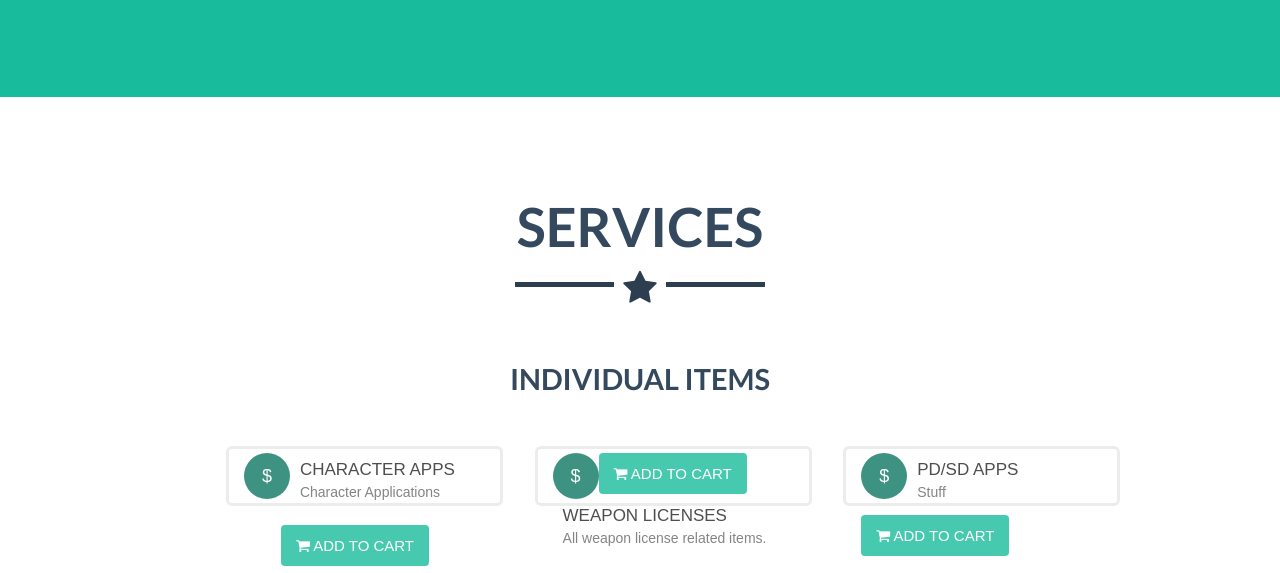
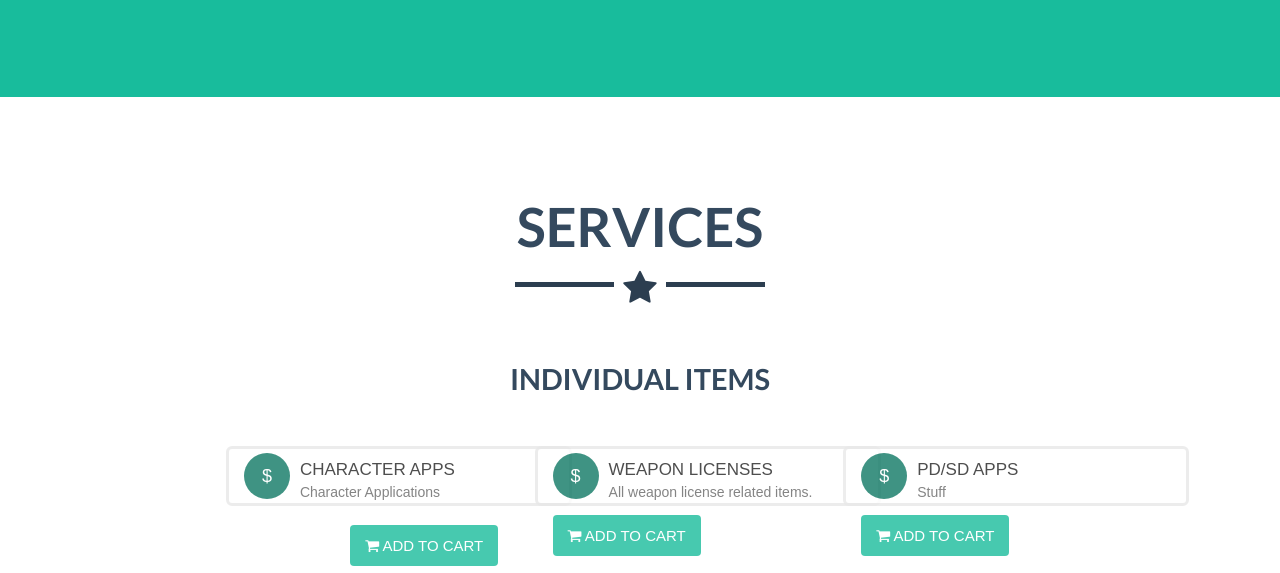
Before and after one commit to Prime1337/thelegithabibi.github.io-1, a website: page testing.html in a window 1280 px wide. Shown: the part 696-1269 px from the top of the page. Drawn offline with nearby package versions, Linux system fonts and the light colour scheme; a script that the page names is missing; a web font is replaced by a local one.

Commit message:
Update pricelisttest.css

```diff
--- a/css/pricelisttest.css
+++ b/css/pricelisttest.css
@@ -166,7 +166,7 @@ height: 60px;
 margin: 0px 10px;
 opacity: 0.8;
 padding: 4px 15px;
-width: 120%;
+width: 150%;
 
 }
 
```
